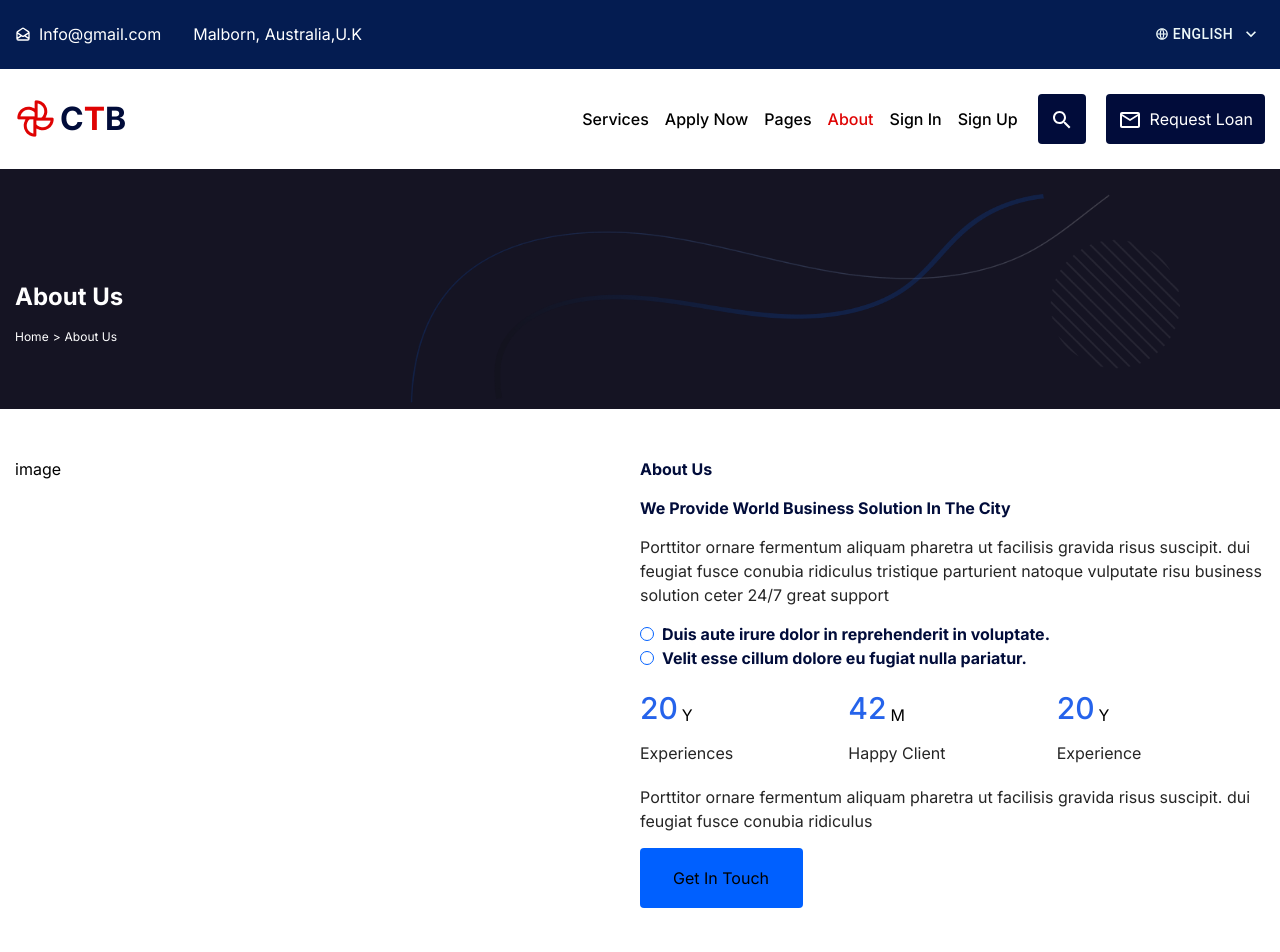
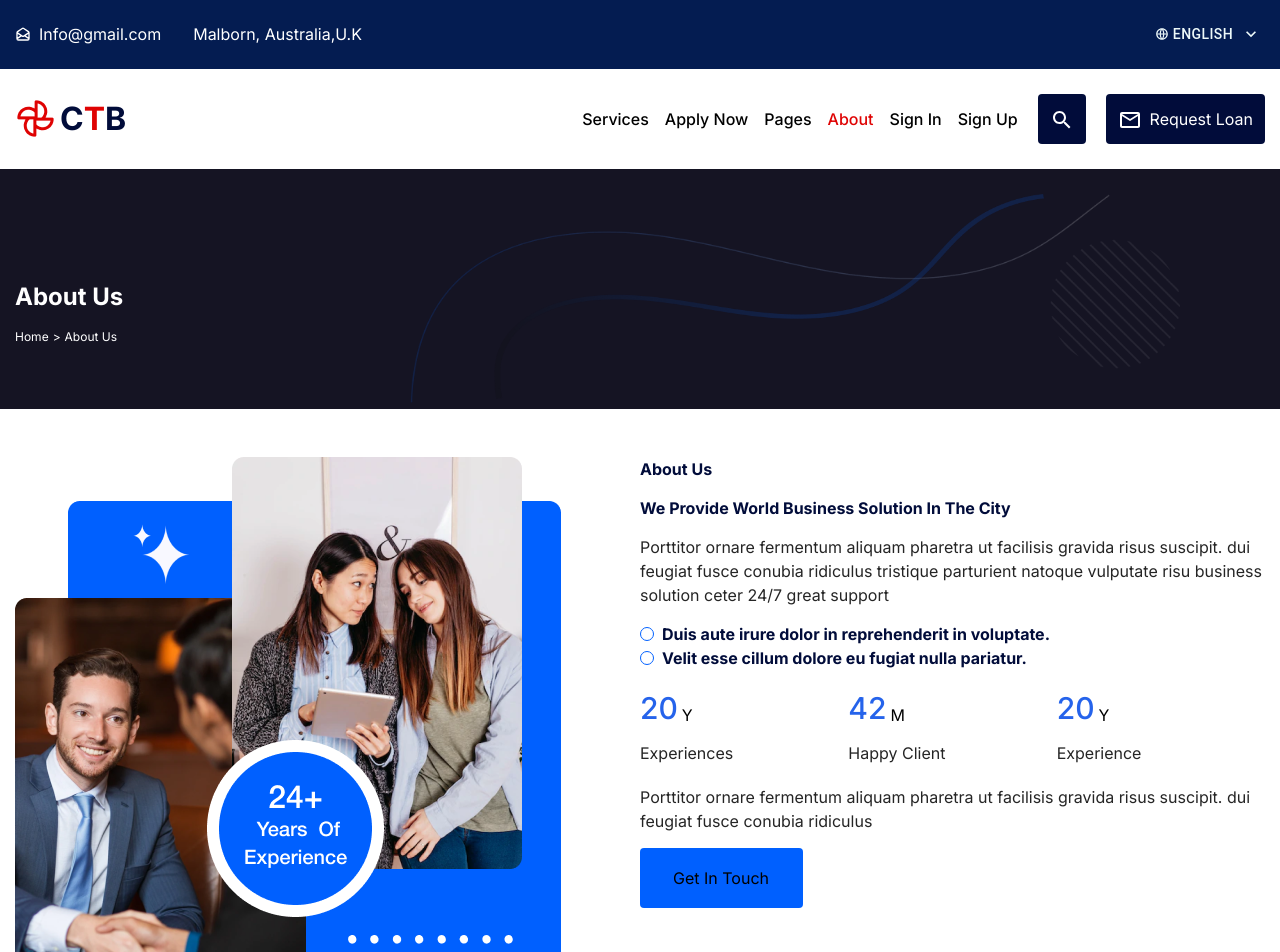
Before and after one commit to emon-webdev/Capital-Trust-Bank, a React (Create React App) app: page /about in a window 1280 px wide. Shown: the top 952 px of the page. Built offline with nearby package versions, Linux system fonts and the light colour scheme; no server answers.

Commit message:
update img

```diff
--- a/src/Pages/About/About.js
+++ b/src/Pages/About/About.js
@@ -1,9 +1,10 @@
 import React from "react";
-import "./About.css";
+import aboutGroupImg from "../../assets/aboutUs/aboutGroupImg.png";
+import shape4 from "../../assets/aboutUs/about_bg_two.png";
+import shape3 from "../../assets/aboutUs/bg-shape3.png";
 import shape1 from "../../assets/aboutUs/Vector.png";
 import shape2 from "../../assets/aboutUs/Vector2.png";
-import shape3 from "../../assets/aboutUs/bg-shape3.png";
-import shape4 from "../../assets/aboutUs/about_bg_two.png";
+import "./About.css";
 
 const About = () => {
   return (
@@ -40,7 +41,9 @@ const About = () => {
       </div>
       {/*  */}
       <div className="my-12 container grid grid-cols-1 md:grid-cols-2 lg:grid-cols-2">
-        <div>image</div>
+        <div>
+          <img src={aboutGroupImg} alt="" srcset="" />
+        </div>
         <div>
           <h3>About Us</h3>
           <h1>We Provide World Business Solution In The City</h1>
```
Also changed, not shown: src/assets/aboutUs/aboutGroupImg.png (added).
